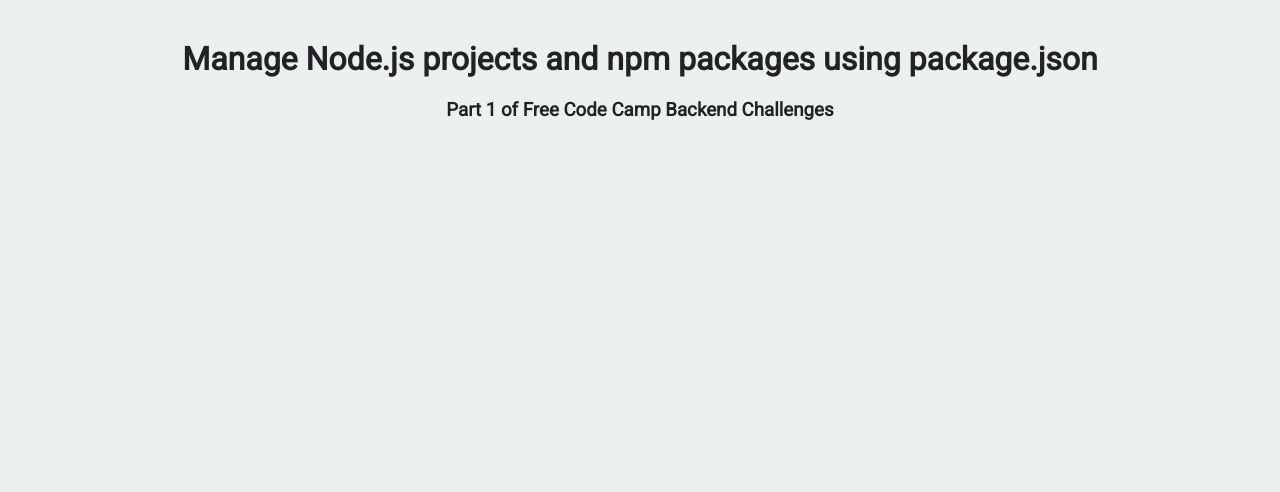
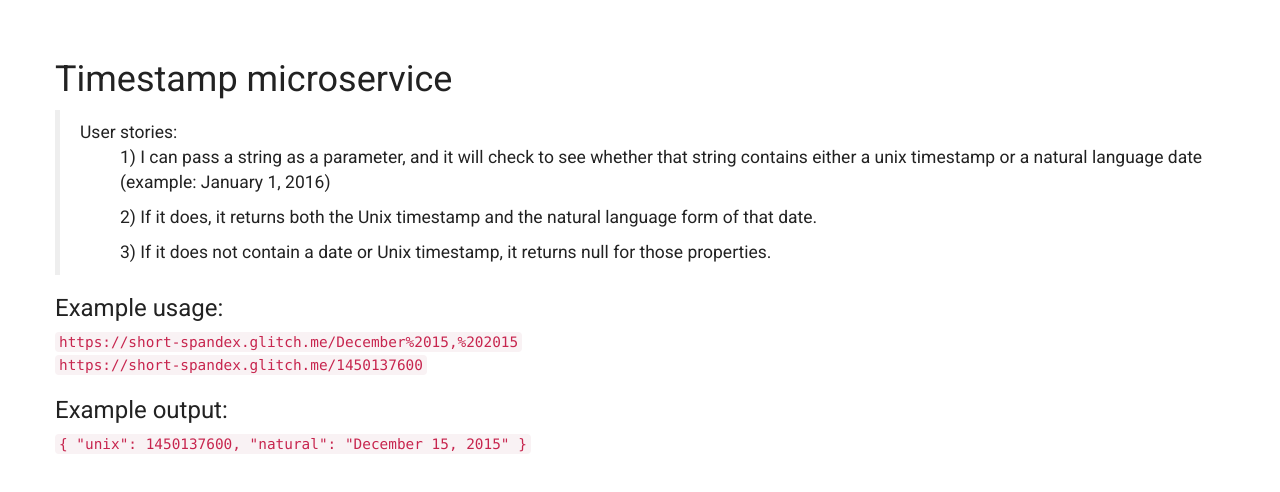
Before and after one commit to cghenne/timestamp-ms, a website: page views/index.html in a window 1280 px wide. Drawn offline with nearby package versions, Linux system fonts and the light colour scheme.

Commit message:
challenge code and make sure we use UTC dates only

```diff
--- a/package.json
+++ b/package.json
@@ -1,5 +1,5 @@
 {
-	"name": "fcc-learn-npm-package-json",
+	"name": "freecodecamp-timestamp-ms",
 	"dependencies": {
 		"express": "^4.14.0"
 	},
@@ -8,10 +8,10 @@
 		"start": "node server.js"
 	},
 	"engines": {
-		"node": "4.4.5"
+		"node": "6.11.5"
 	},
 	"repository": {
 		"type": "git",
-		"url": "https://idontknow/todo.git"
+		"url": "https://github.com/cghenne/timestamp-ms"
 	}
 }
--- a/public/style.css
+++ b/public/style.css
@@ -4,8 +4,6 @@
 	font-family: 'Roboto', sans-serif;
 	font-size: 16px;
 	color: #222;
-	background-color: #ECF0F1;
-	text-align: center;
 }
 
 .container {
--- a/views/index.html
+++ b/views/index.html
@@ -5,13 +5,32 @@
   <title>Backend Challenges | Free Code Camp</title>
   <link rel="shortcut icon" href="https://cdn.hyperdev.com/us-east-1%3A52a203ff-088b-420f-81be-45bf559d01b1%2Ffavicon.ico" type="image/x-icon"/>
   <link href="https://fonts.googleapis.com/css?family=Roboto" rel="stylesheet" type="text/css">
+  <link rel="stylesheet" href="https://maxcdn.bootstrapcdn.com/bootstrap/3.3.6/css/bootstrap.min.css">
   <link href="/public/style.css" rel="stylesheet" type="text/css">
 </head>
 
 <body>
   <div class="container">
-         <h1>Manage Node.js projects and npm packages using package.json</h1>
-         <h3>Part 1 of Free Code Camp Backend Challenges</h3>
+    <h1 class="header">
+      Timestamp microservice
+    </h1>
+    <blockquote>
+      User stories:
+        <ul>1) I can pass a string as a parameter, and it will check to see whether that string
+        contains either a unix timestamp or a natural language date (example: January 1, 2016)</ul>
+        <ul>2) If it does, it returns both the Unix timestamp and the natural language form of that date.</ul>
+        <ul>3) If it does not contain a date or Unix timestamp, it returns null for those properties.</ul>
+      </blockquote>
+      <h3>Example usage:</h3>
+      <code>https://short-spandex.glitch.me/December%2015,%202015</code><br>
+      <code>https://short-spandex.glitch.me/1450137600</code>
+      <h3>Example output:</h3>
+      <code>
+        {
+          "unix": 1450137600,
+          "natural": "December 15, 2015"
+        }
+      </code>
     </div>
   </body>
 
```
Also changed, not shown: server.js (+26 -2 lines), README.md, 2 other files. Lines whose indentation alone changed are shown as unchanged.
